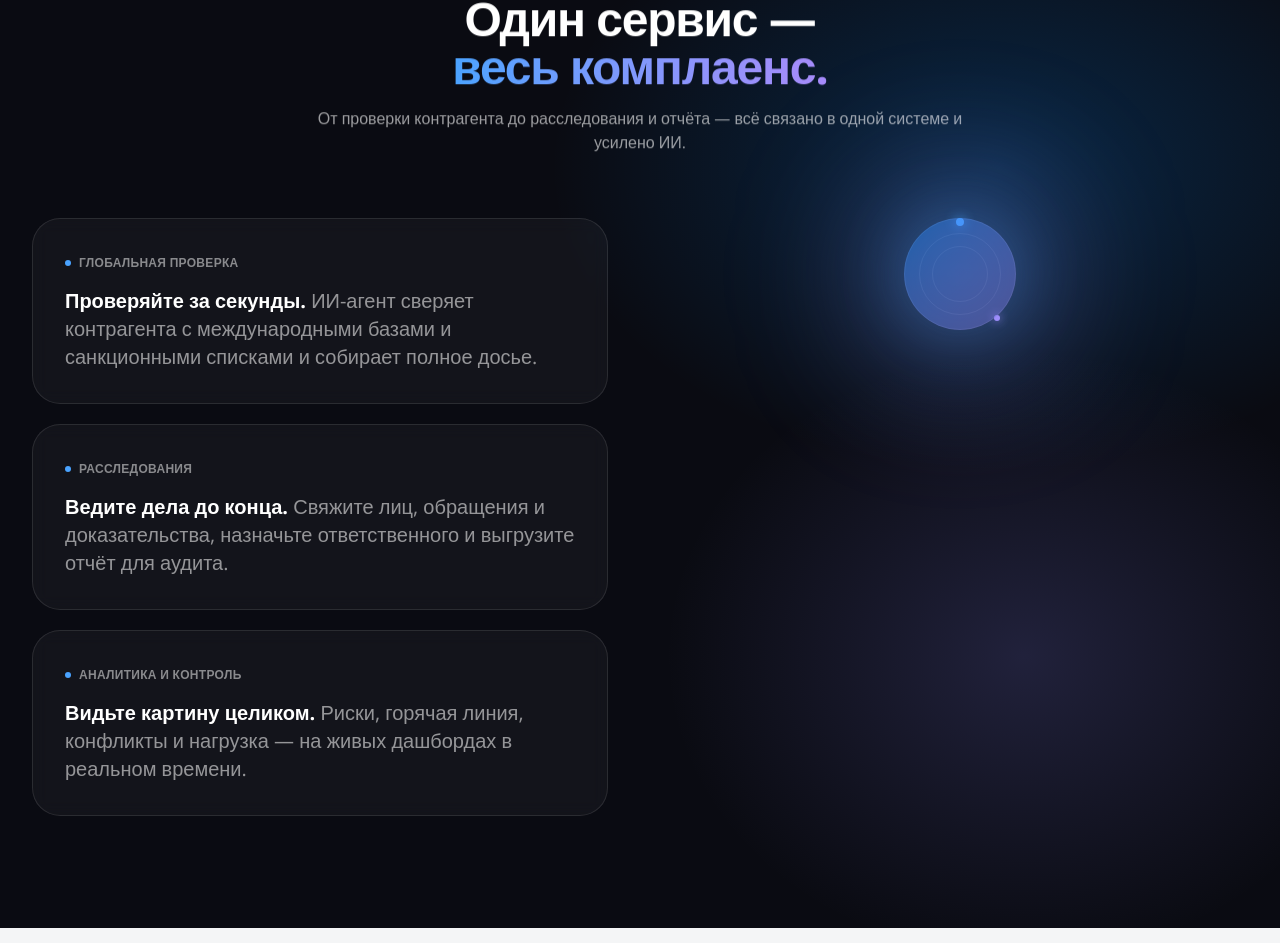
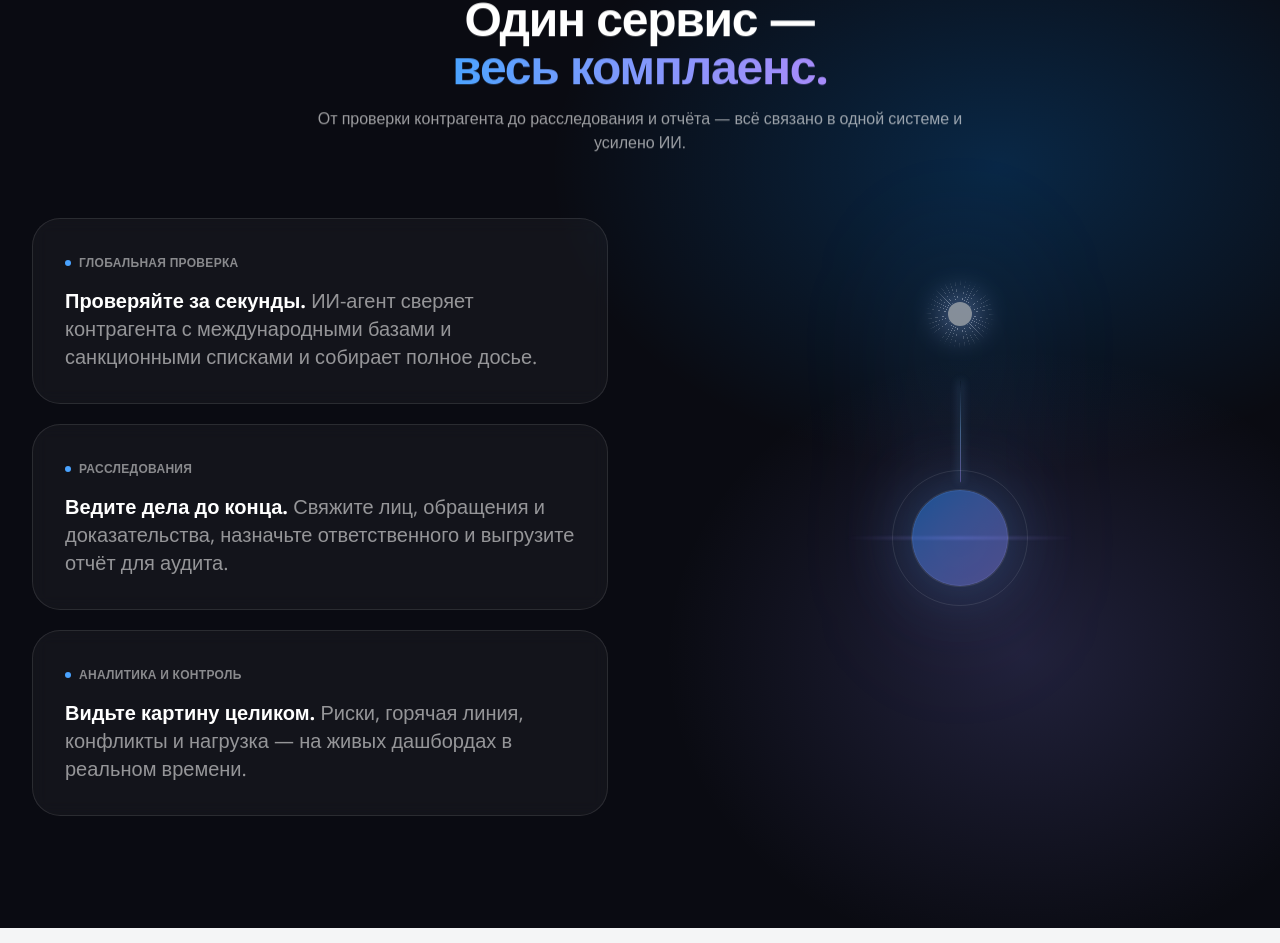
Before and after one commit to dzhmnklva012/-e-analytic, a Next.js app in the folder compliance-landing/: page / in a window 1280 px wide. Shown: the part 2233-3176 px from the top of the page. Built offline with nearby package versions, Linux system fonts and the light colour scheme.

Commit message:
Auto-update: service-capabilities.tsx

```diff
--- a/compliance-landing/src/components/landing/service-capabilities.tsx
+++ b/compliance-landing/src/components/landing/service-capabilities.tsx
@@ -77,33 +77,45 @@ export function ServiceCapabilities() {
             ))}
           </div>
 
-          {/* glowing orb visual */}
+          {/* glowing sparkler → beam → orb visual */}
           <div className="hidden items-start justify-center lg:flex">
             <div className="lg:sticky lg:top-28">
-              <div className="relative grid aspect-square w-full max-w-sm place-items-center">
-                {/* soft glow */}
+              <div className="relative flex h-[26rem] w-full max-w-sm flex-col items-center justify-center" aria-hidden="true">
+                {/* ambient glow */}
                 <div
-                  className="absolute size-64 rounded-full blur-3xl"
-                  style={{ background: "radial-gradient(circle, rgba(74,163,255,0.45), rgba(167,139,250,0.25) 45%, transparent 70%)" }}
-                  aria-hidden="true"
+                  className="absolute inset-0 blur-3xl"
+                  style={{ background: "radial-gradient(45% 40% at 50% 30%, rgba(74,163,255,0.35), transparent 70%), radial-gradient(40% 40% at 50% 78%, rgba(167,139,250,0.4), transparent 70%)" }}
                 />
-                {/* concentric rings */}
-                {[100, 74, 50].map((s) => (
+
+                {/* sparkler burst */}
+                <div className="relative grid size-24 place-items-center">
                   <span
-                    key={s}
-                    className="absolute rounded-full border border-white/10"
-                    style={{ width: `${s}%`, height: `${s}%` }}
-                    aria-hidden="true"
+                    className="animate-spin-slow absolute inset-0"
+                    style={{
+                      background:
+                        "repeating-conic-gradient(from 0deg, rgba(255,255,255,0.55) 0deg 1deg, transparent 1deg 9deg)",
+                      maskImage: "radial-gradient(closest-side, transparent 24%, black 30%, transparent 72%)",
+                      WebkitMaskImage: "radial-gradient(closest-side, transparent 24%, black 30%, transparent 72%)",
+                      opacity: 0.7,
+                    }}
                   />
-                ))}
-                {/* orbiting dots */}
-                <span className="absolute top-0 left-1/2 size-2 -translate-x-1/2 rounded-full bg-[#4aa3ff] shadow-[0_0_12px_#4aa3ff]" aria-hidden="true" />
-                <span className="absolute bottom-[8%] right-[14%] size-1.5 rounded-full bg-[#a78bfa] shadow-[0_0_10px_#a78bfa]" aria-hidden="true" />
-                {/* core */}
-                <span
-                  className="animate-soft-pulse relative size-28 rounded-full bg-gradient-to-br from-[#068dff] to-[#7c7ae0] shadow-[0_0_70px_rgba(74,163,255,0.6)]"
-                  aria-hidden="true"
-                />
+                  <span className="animate-soft-pulse size-6 rounded-full bg-white shadow-[0_0_28px_10px_rgba(160,190,255,0.7)]" />
+                </div>
+
+                {/* light beam */}
+                <span className="animate-beam my-2 h-28 w-px bg-gradient-to-b from-white/0 via-[#7fbcff] to-[#a78bfa] shadow-[0_0_10px_1px_rgba(127,188,255,0.7)]" />
+
+                {/* core orb + horizontal streak */}
+                <div className="relative grid place-items-center">
+                  <span
+                    className="animate-streak absolute top-1/2 left-1/2 h-[3px] w-72 rounded-full"
+                    style={{ background: "linear-gradient(90deg, transparent, rgba(167,139,250,0.9), transparent)", filter: "blur(1px)" }}
+                  />
+                  {[136, 96].map((s) => (
+                    <span key={s} className="absolute rounded-full border border-white/10" style={{ width: s, height: s }} />
+                  ))}
+                  <span className="animate-soft-pulse relative size-24 rounded-full bg-gradient-to-br from-[#068dff] to-[#7c7ae0] shadow-[0_0_70px_rgba(74,163,255,0.65)] ring-1 ring-white/20" />
+                </div>
               </div>
             </div>
           </div>
```
